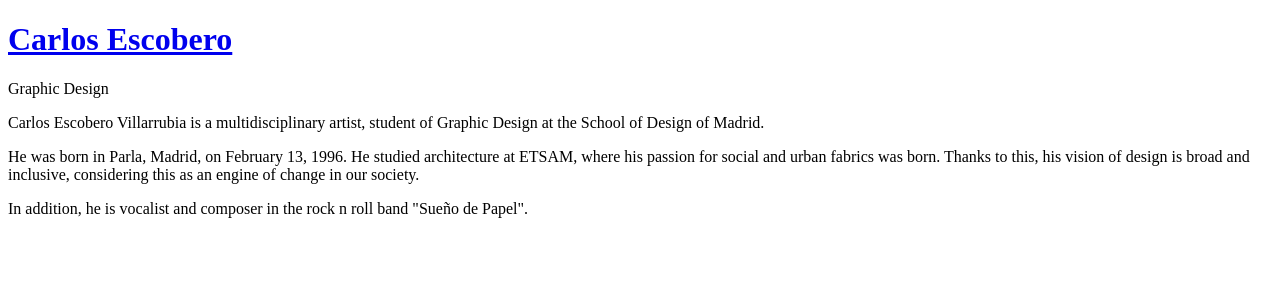
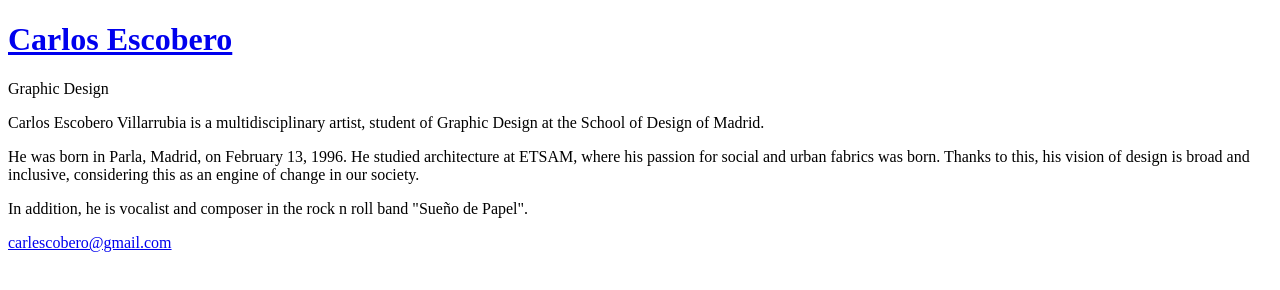
Before and after one commit to carlescobero/entrega05, a plain HTML site: page index.html in a window 1280 px wide. Drawn offline with Linux system fonts and the light colour scheme.

Commit message:
agregamos footer

```diff
--- a/index.html
+++ b/index.html
@@ -18,5 +18,9 @@
         <p>In addition, he is vocalist and composer in the rock n roll band "Sueño de Papel".</p>
     </main>
 
+    <footer>
+        <p><a href="carlescobero@gmail.com">carlescobero@gmail.com</a></p>
+    </footer>
+
 </body>
 </html>
```
